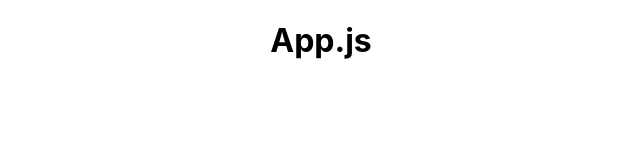
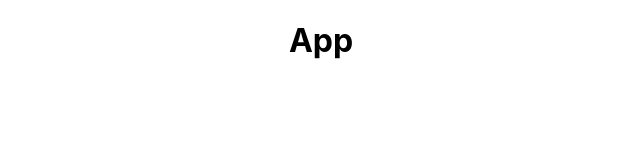
Before and after one commit to begalievn/Retro-Bar, a React (Create React App) app: page / in a window 1280 px wide. Shown: the top 160 px of the page, without its empty margins (319-959 px from the left). Built offline with nearby package versions, Linux system fonts and the light colour scheme.

Commit message:
add branch

```diff
--- a/src/App.js
+++ b/src/App.js
@@ -3,7 +3,7 @@ import './App.css';
 function App() {
     return (
         <div className="App">
-            <h1>App.js</h1>
+            <h1>App</h1>
         </div>
     );
 }
```
